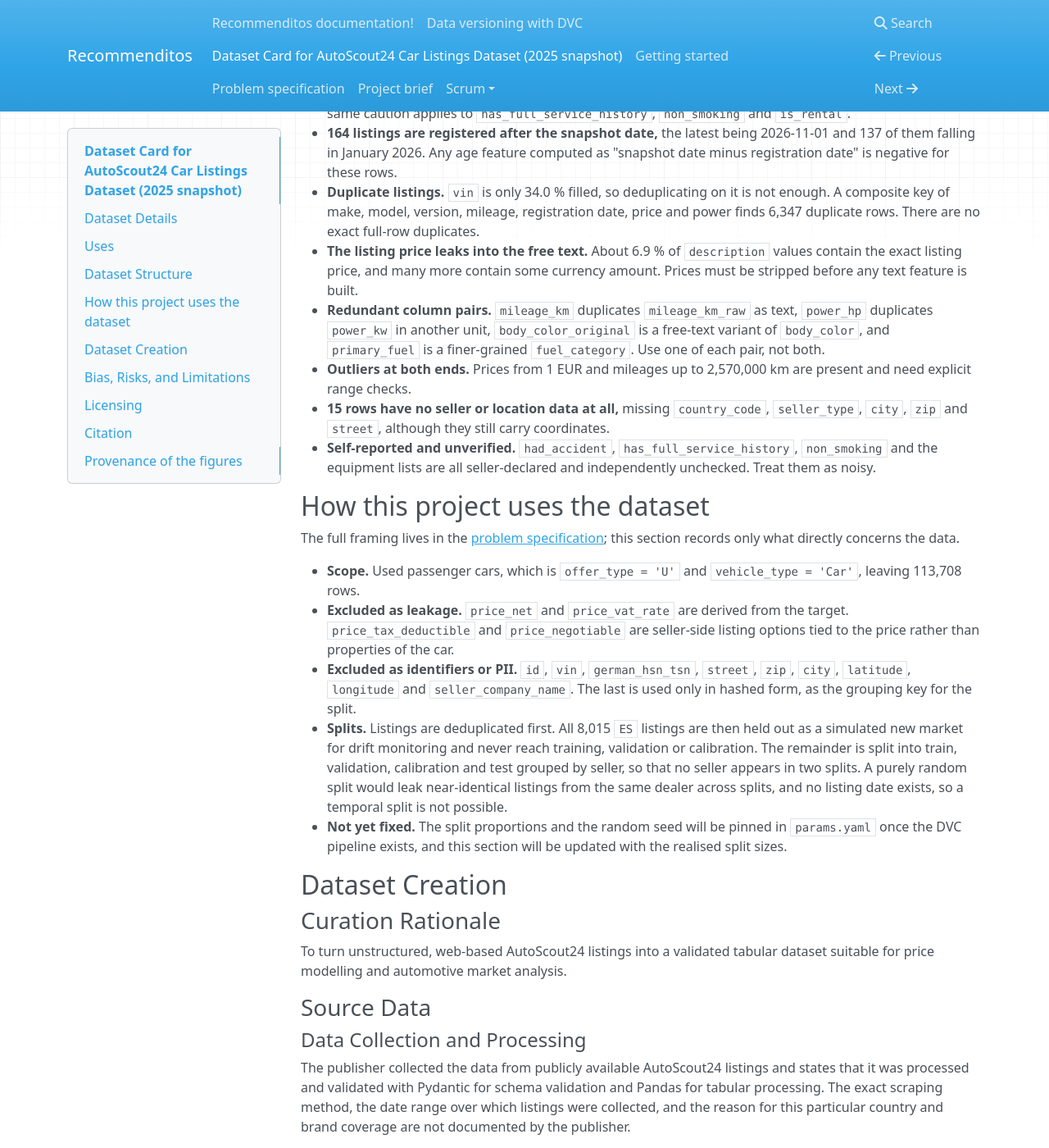
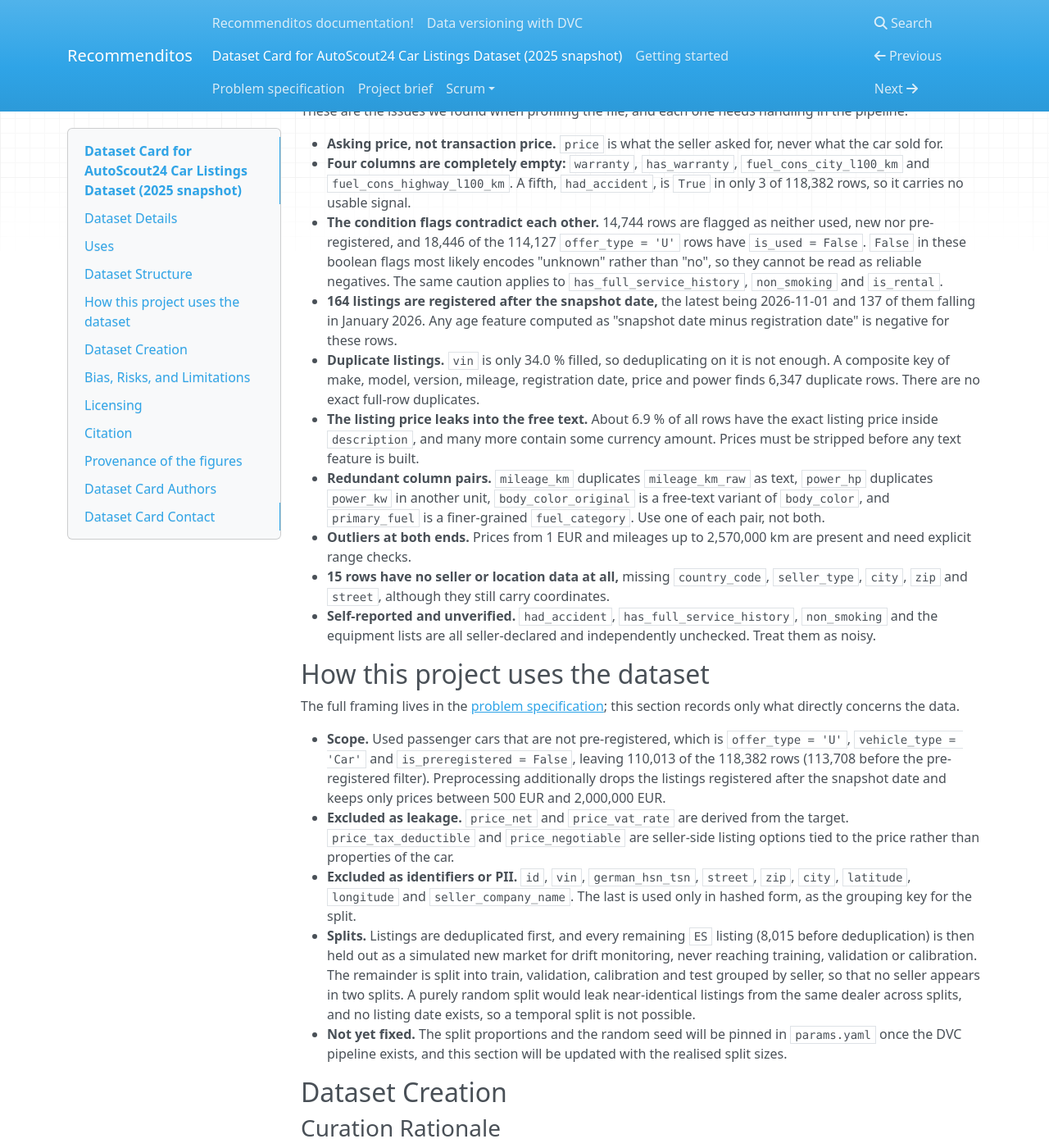
Before and after one commit to mlops-2627q1-mds-upc/MLOPS_Recommenditos, an MkDocs documentation site: the page built from docs/docs/dataset-card.md, in a window 1280 px wide and 1400 px high, scrolled down 4447 px. Shown: the whole window at 82% size. Built offline with MkDocs 1.6.1, drawn with Linux system fonts in a browser that asks for light colours; nearby versions of some CDN libraries; some of the changed text lies outside the part shown.

Commit message:
docs: correct the dataset card's DVC mechanism, scope and completeness table

```diff
--- a/docs/docs/dataset-card.md
+++ b/docs/docs/dataset-card.md
@@ -113,7 +114,7 @@
 
 Other key distributions:
 
-- **Offer type:** 114,127 used (`U`), 4,252 new (`N`), 3 other (`A`). A further 3,702 rows are flagged `is_preregistered`, and 32,199 cars were first registered in 2025.
+- **Offer type:** 114,127 used (`U`), 4,252 new (`N`), 3 other (`A`). 3,702 of the `U` rows are additionally flagged `is_preregistered`, and 32,199 cars were first registered in 2025.
 - **Vehicle type:** 117,926 `Car` and 456 `Transporter`.
 - **Seller:** 98,565 dealer listings and 19,802 private listings, across 17,141 distinct company names.
 - **Price:** 1 to 13,500,000 EUR, median 39,980. Eight rows are priced below 100 EUR.
@@ -137,7 +138,11 @@
 | `german_hsn_tsn` | 26.0 % |
 | `price_net` | 28.7 % |
 | `vin` | 34.0 % |
-| `nr_prev_owners` | 54.8 % |
+| `fuel_cons_comb_l100_km` | 35.3 % |
+| `original_market` | 38.5 % |
+| `co2_emission_grper_wltp_km` | 39.2 % |
+| `primary_fuel` | 50.7 % |
+| `nr_prev_owners` | 54.7 % |
 
 Some of this is structural rather than missing data: the electric-range and WLTP columns only apply to the matching vehicle types.
 
@@ -147,10 +152,10 @@
 
 - **Asking price, not transaction price.** `price` is what the seller asked for, never what the car sold for.
 - **Four columns are completely empty:** `warranty`, `has_warranty`, `fuel_cons_city_l100_km` and `fuel_cons_highway_l100_km`. A fifth, `had_accident`, is `True` in only 3 of 118,382 rows, so it carries no usable signal.
-- **The condition flags contradict each other.** 14,744 rows are flagged as neither used, new nor pre-registered, and 18,446 rows have `is_used = False` while `offer_type = 'U'`. `False` in these boolean flags most likely encodes "unknown" rather than "no", so they cannot be read as reliable negatives. The same caution applies to `has_full_service_history`, `non_smoking` and `is_rental`.
+- **The condition flags contradict each other.** 14,744 rows are flagged as neither used, new nor pre-registered, and 18,446 of the 114,127 `offer_type = 'U'` rows have `is_used = False`. `False` in these boolean flags most likely encodes "unknown" rather than "no", so they cannot be read as reliable negatives. The same caution applies to `has_full_service_history`, `non_smoking` and `is_rental`.
 - **164 listings are registered after the snapshot date,** the latest being 2026-11-01 and 137 of them falling in January 2026. Any age feature computed as "snapshot date minus registration date" is negative for these rows.
 - **Duplicate listings.** `vin` is only 34.0 % filled, so deduplicating on it is not enough. A composite key of make, model, version, mileage, registration date, price and power finds 6,347 duplicate rows. There are no exact full-row duplicates.
-- **The listing price leaks into the free text.** About 6.9 % of `description` values contain the exact listing price, and many more contain some currency amount. Prices must be stripped before any text feature is built.
+- **The listing price leaks into the free text.** About 6.9 % of all rows have the exact listing price inside `description`, and many more contain some currency amount. Prices must be stripped before any text feature is built.
 - **Redundant column pairs.** `mileage_km` duplicates `mileage_km_raw` as text, `power_hp` duplicates `power_kw` in another unit, `body_color_original` is a free-text variant of `body_color`, and `primary_fuel` is a finer-grained `fuel_category`. Use one of each pair, not both.
 - **Outliers at both ends.** Prices from 1 EUR and mileages up to 2,570,000 km are present and need explicit range checks.
 - **15 rows have no seller or location data at all,** missing `country_code`, `seller_type`, `city`, `zip` and `street`, although they still carry coordinates.
@@ -160,10 +165,10 @@
 
 The full framing lives in the [problem specification](problem-spec.md); this section records only what directly concerns the data.
 
-- **Scope.** Used passenger cars, which is `offer_type = 'U'` and `vehicle_type = 'Car'`, leaving 113,708 rows.
+- **Scope.** Used passenger cars that are not pre-registered, which is `offer_type = 'U'`, `vehicle_type = 'Car'` and `is_preregistered = False`, leaving 110,013 of the 118,382 rows (113,708 before the pre-registered filter). Preprocessing additionally drops the listings registered after the snapshot date and keeps only prices between 500 EUR and 2,000,000 EUR.
 - **Excluded as leakage.** `price_net` and `price_vat_rate` are derived from the target. `price_tax_deductible` and `price_negotiable` are seller-side listing options tied to the price rather than properties of the car.
 - **Excluded as identifiers or PII.** `id`, `vin`, `german_hsn_tsn`, `street`, `zip`, `city`, `latitude`, `longitude` and `seller_company_name`. The last is used only in hashed form, as the grouping key for the split.
-- **Splits.** Listings are deduplicated first. All 8,015 `ES` listings are then held out as a simulated new market for drift monitoring and never reach training, validation or calibration. The remainder is split into train, validation, calibration and test grouped by seller, so that no seller appears in two splits. A purely random split would leak near-identical listings from the same dealer across splits, and no listing date exists, so a temporal split is not possible.
+- **Splits.** Listings are deduplicated first, and every remaining `ES` listing (8,015 before deduplication) is then held out as a simulated new market for drift monitoring, never reaching training, validation or calibration. The remainder is split into train, validation, calibration and test grouped by seller, so that no seller appears in two splits. A purely random split would leak near-identical listings from the same dealer across splits, and no listing date exists, so a temporal split is not possible.
 - **Not yet fixed.** The split proportions and the random seed will be pinned in `params.yaml` once the DVC pipeline exists, and this section will be updated with the realised split sizes.
 
 ## Dataset Creation
@@ -196,8 +201,10 @@
 - `seller_company_name`, `city`, `street` and exact `latitude` and `longitude` identify a dealership, or for the 19,802 private listings, a specific location.
 - The free-text `description` may contain seller-inserted contact details.
 
-In this project the raw file is never copied to our own storage.
-It is imported directly from its Zenodo DOI and excluded from our DVC remote, and the PII columns are dropped in preprocessing so that no downstream artefact contains them.
+In this project the raw file is tracked with `dvc add` and pushed to our own DVC remote, so the team pulls one copy of it instead of each member re-downloading it from Zenodo (EDN-25).
+That means we re-host the personal data ourselves, on a remote that is public (EDN-20).
+We record this as an accepted risk rather than a solved problem: the marginal exposure is small, because the identical file is already publicly downloadable from the pinned Zenodo DOI under the same licence, but we are publishers of that personal data in our own right.
+The PII columns are dropped in preprocessing, so no processed dataset, prediction log, comparable listing or model artefact contains them.
 See [Data versioning](data-versioning.md).
 
 Anyone else redistributing or deploying from this data should drop or hash `vin`, `street` and the exact coordinates, and treat `seller_company_name` as sensitive.
@@ -206,7 +213,7 @@
 
 - **Severe brand skew.** BMW, Porsche, Mercedes-Benz and Audi account for 82.9 % of all rows. Mass-market brands are almost absent, with 352 Volkswagen, 60 Renault and 60 Opel listings, and Toyota, SEAT, Peugeot, Fiat and Škoda do not appear at all. A model trained on this data will be unreliable for ordinary mass-market cars, and this is the single biggest limitation of the dataset.
 - **Geographic skew.** Germany alone is 38.5 % of the rows, and Germany, Italy and the Netherlands together are 73.2 %. Luxembourg contributes 789 listings.
-- **Not purely used cars.** 4,252 listings are new and 3,702 are pre-registered, and 456 rows are light commercial vehicles rather than passenger cars.
+- **Not purely used cars.** 4,252 listings are new (`offer_type = 'N'`) and a further 3,702, all of them inside the used bucket, are flagged as pre-registered; 456 rows are light commercial vehicles rather than passenger cars.
 - **Asking price, not transaction price.** The target is what sellers hoped to get, which sits above realised sale prices by an unknown and probably segment-dependent margin.
 - **Snapshot bias.** One point in time with no per-listing date means no trend analysis, and the data ages relative to any deployed model.
 - **Unverified self-reported fields.** Condition and history flags are seller claims, and the `False` values are ambiguous between "no" and "unknown".
@@ -267,4 +274,12 @@
 ## Provenance of the figures
 
 Every number on this page was measured on the Zenodo file `autoscout24_dataset_20251108.csv`, verified against the published checksum md5 `b23a122cc51baf7de39f449193ff0d28`, and profiled on 2026-09-29.
-The publisher's own description gives round figures such as "~120K records" and was written with AI assistance, as the Zenodo record itself notes, so we treat it as a claim rather than as evidence and report our own measurements instead.
+The publisher's own description gives round figures such as "~120K listings" and was written with AI assistance, as the Zenodo record itself notes, so we treat it as a claim rather than as evidence and report our own measurements instead.
+
+## Dataset Card Authors
+
+Team Recommenditos (UPC, MLOps 2026/27): @lukas2510, @kadameit, @ulasawczuk, @W11W11W11, @michudud04.
+
+## Dataset Card Contact
+
+Through the [project repository](https://github.com/mlops-2627q1-mds-upc/MLOPS_Recommenditos), by opening an issue.
```
Also changed, not shown: other parts of docs/docs/dataset-card.md (+3 -2 lines).
